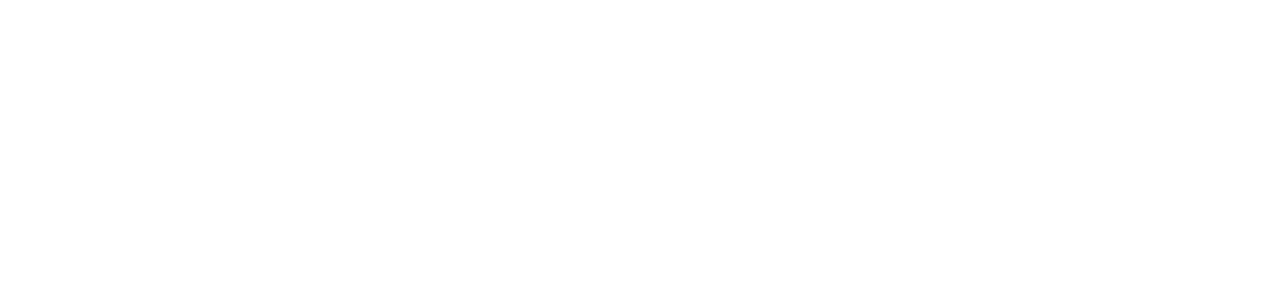
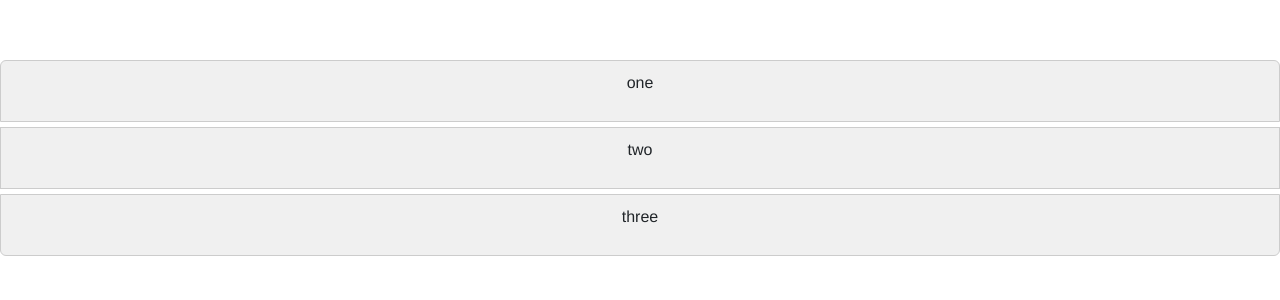
Before and after one commit to AleksandrBelokrys/vue-course, a Vue app in the folder vue-course/: page / in a window 1280 px wide. Shown: the top 300 px of the page. Built offline with nearby package versions, Linux system fonts and the light colour scheme; the HTML template or start-up script is replaced by a standard one.

Commit message:
added new 'ListGroup' component

```diff
--- a/vue-course/src/App.vue
+++ b/vue-course/src/App.vue
@@ -1,9 +1,22 @@
 <template>
   <div id="app">
+    <ListGroup>
+      <li class="list-group-item"><p>one</p></li>
+      <li class="list-group-item"><p>two</p></li>
+      <li class="list-group-item"><p>three</p></li>
+    </ListGroup>
   </div>
 </template>
 
 <script>
+import ListGroup from './components/ListGroup.vue';
+
+export default {
+  name: 'App',
+  components: {
+    ListGroup
+  }
+};
 </script>
 
 <style>
--- /dev/null
+++ b/vue-course/src/components/ListGroup.vue
@@ -0,0 +1,25 @@
+<script>
+export default {
+  name: "ListGroup"
+}
+</script>
+
+<template>
+  <ul class="list-group">
+    <slot></slot>
+  </ul>
+</template>
+
+<style scoped>
+.list-group {
+  margin-bottom: 20px;
+}
+
+.list-group-item {
+  background-color: #f0f0f0;
+  border: 1px solid #ccc;
+  padding: 10px;
+  margin-bottom: 5px;
+}
+
+</style>
```
